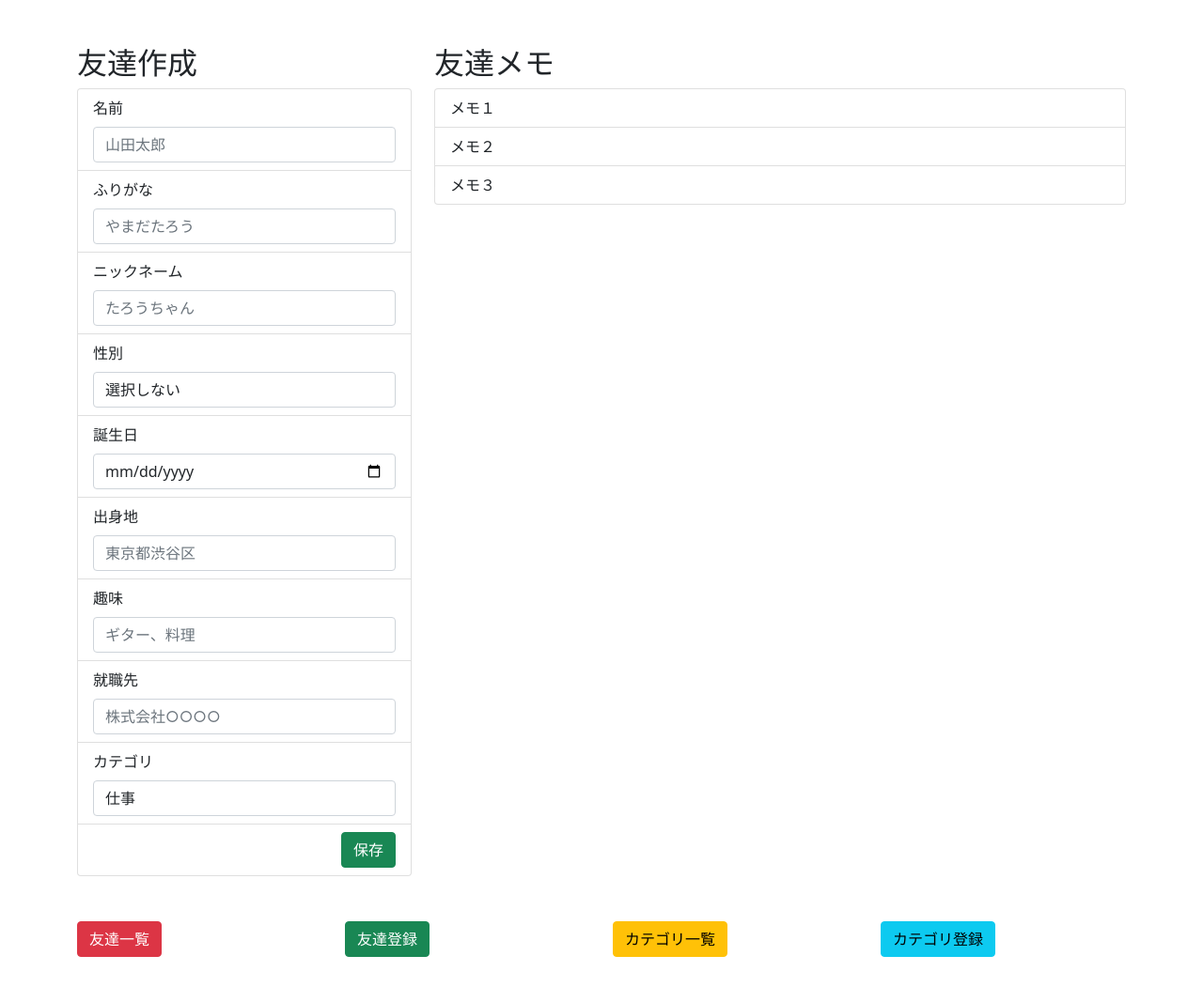
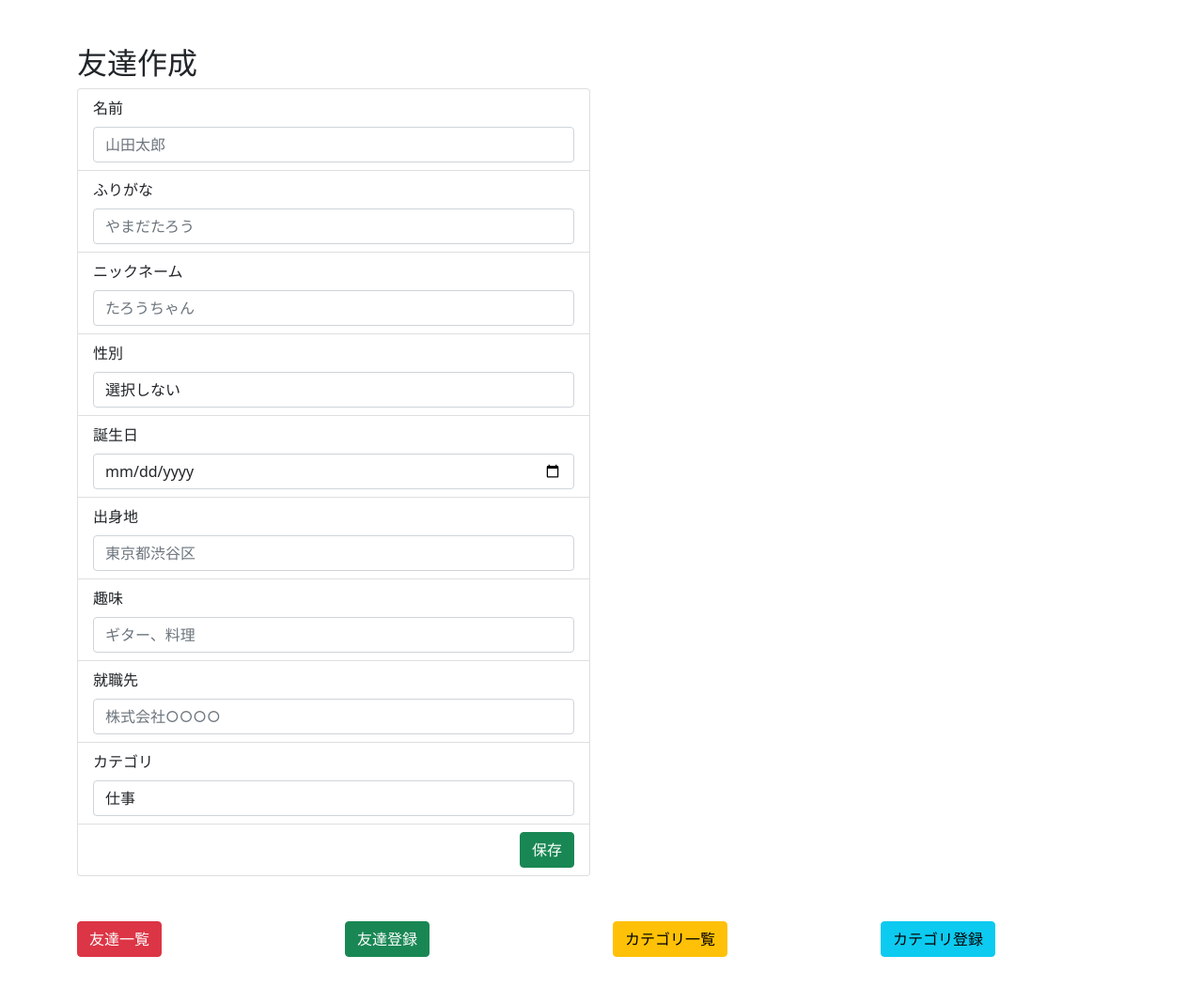
Before and after one commit to kyantaro-man/practice-Tomodachi, a Django app: page /create/ in a window 1280 px wide. Shown: the part 56-1123 px from the top of the page at 94% size. Run offline with Django 3.2, Linux system fonts and the light colour scheme; a user stored in the database is signed in; data comes from the database, SQL or seed files in the repository; some libraries are stand-ins or nearby versions.

Commit message:
友達作成ページのメモ部分を削除

```diff
--- a/templates/friendslist/create.html
+++ b/templates/friendslist/create.html
@@ -4,7 +4,7 @@
 <main class="container mb-5">
     <form class="row" method="POST">
         {% csrf_token %}
-        <div class="col col-md-4">
+        <div class="col col-md-6">
             <h2>友達作成</h2>
             <ul class="list-group">
                 <li class="list-group-item">
@@ -56,14 +56,6 @@
                 </li>
             </ul>
         </div>
-        <div class="column col-md-8">
-            <h2>友達メモ</h2>
-            <ul class="list-group">
-                <li class="list-group-item">メモ１</li>
-                <li class="list-group-item">メモ２</li>
-                <li class="list-group-item">メモ３</li>
-            </ul>
-        </div>
     </form>
 </main>
 {% endblock %}
```
